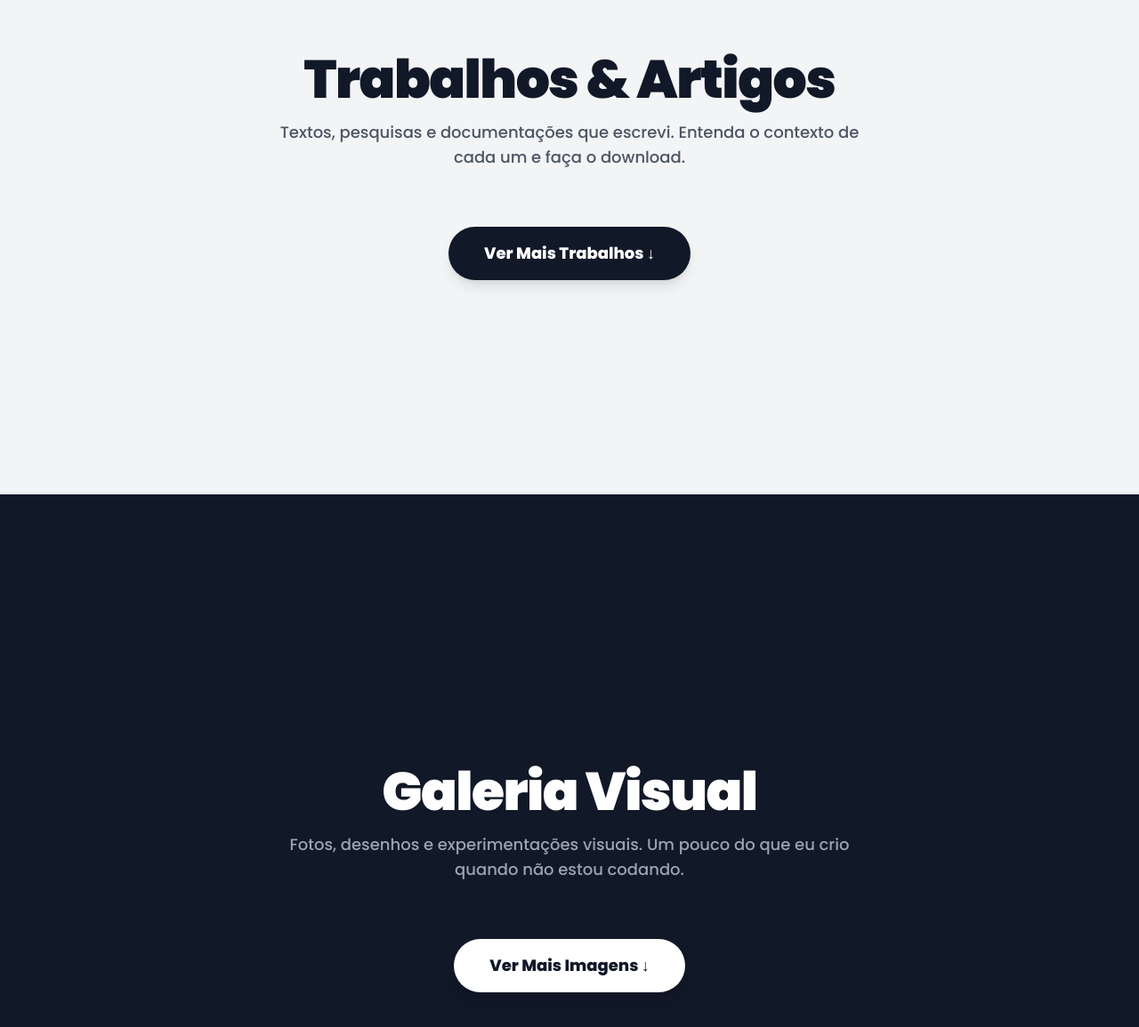
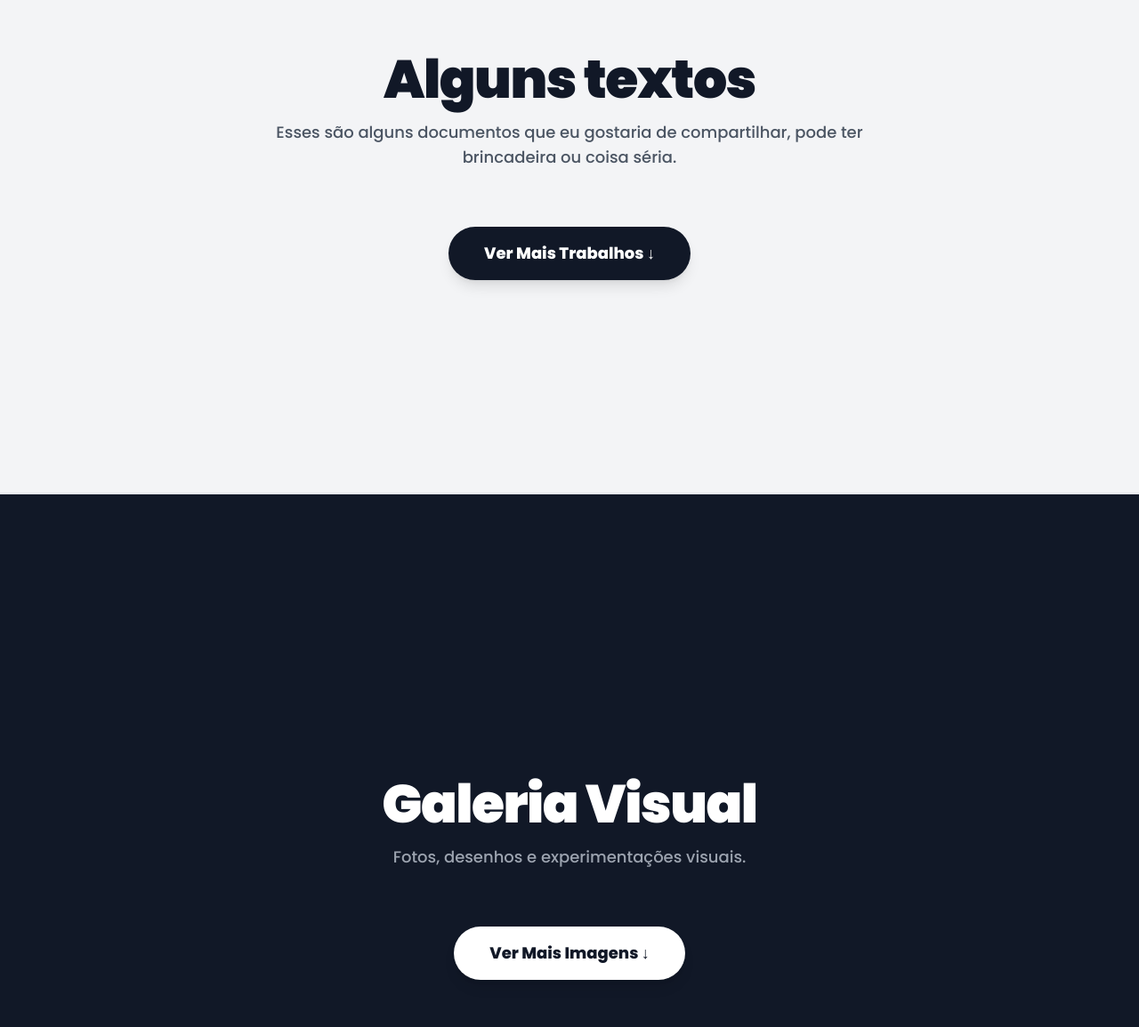
Before and after one commit to Vyronx/vyronx, a plain HTML site: page index.html in a window 1280 px wide. Shown: the part 1044-2199 px from the top of the page at 89% size. Drawn offline with nearby package versions, Linux system fonts and the light colour scheme; no server answers.

Commit message:
ajustes de texto

```diff
--- a/index.html
+++ b/index.html
@@ -211,8 +211,8 @@
             </div>
 
             <div class="text-center mb-16">
-                <h2 class="text-4xl md:text-6xl font-black text-gray-900 tracking-tight mb-4">Trabalhos & Artigos</h2>
-                <p class="text-gray-600 text-lg max-w-2xl mx-auto font-medium">Textos, pesquisas e documentações que escrevi. Entenda o contexto de cada um e faça o download.</p>
+                <h2 class="text-4xl md:text-6xl font-black text-gray-900 tracking-tight mb-4">Alguns textos</h2>
+                <p class="text-gray-600 text-lg max-w-2xl mx-auto font-medium">Esses são alguns documentos que eu gostaria de compartilhar, pode ter brincadeira ou coisa séria.</p>
             </div>
 
             <!-- Skeletons de Carregamento (Exibidos enquanto o JS busca os dados) -->
@@ -243,8 +243,8 @@
                         <h3 class="artigo-titulo text-2xl md:text-3xl font-black text-gray-900 tracking-tight">Título do Artigo</h3>
                     </div>
                     <div class="mb-8">
-                        <h4 class="text-sm font-bold text-gray-400 uppercase tracking-wider mb-2">A Motivação</h4>
-                        <p class="artigo-motivacao text-gray-700 leading-relaxed font-medium">Texto de motivação vai aqui...</p>
+                        <h4 class="text-sm font-bold text-gray-400 uppercase tracking-wider mb-2">Descrição</h4>
+                        <p class="artigo-motivacao text-gray-700 leading-relaxed font-medium">Texto da descrição vai aqui...</p>
                         <button class="btn-ler-mais mt-4 bg-gray-100/50 hover:bg-gray-200 text-gray-600 font-semibold py-2 px-4 rounded-xl text-sm transition-colors w-full text-left border border-gray-200">Ler mais ↓</button>
                         <div class="artigo-expandido hidden mt-4 p-4 bg-gray-50 rounded-xl border border-gray-100">
                             <h5 class="text-xs font-bold text-gray-900 uppercase tracking-wider mb-2">Detalhes</h5>
@@ -280,7 +280,7 @@
 
             <div class="text-center mb-16">
                 <h2 class="text-4xl md:text-6xl font-black text-white tracking-tight mb-4">Galeria Visual</h2>
-                <p class="text-gray-400 text-lg max-w-2xl mx-auto font-medium">Fotos, desenhos e experimentações visuais. Um pouco do que eu crio quando não estou codando.</p>
+                <p class="text-gray-400 text-lg max-w-2xl mx-auto font-medium">Fotos, desenhos e experimentações visuais.</p>
             </div>
 
             <!-- Skeletons de Carregamento (Exibidos enquanto o JS busca os dados) -->
```
